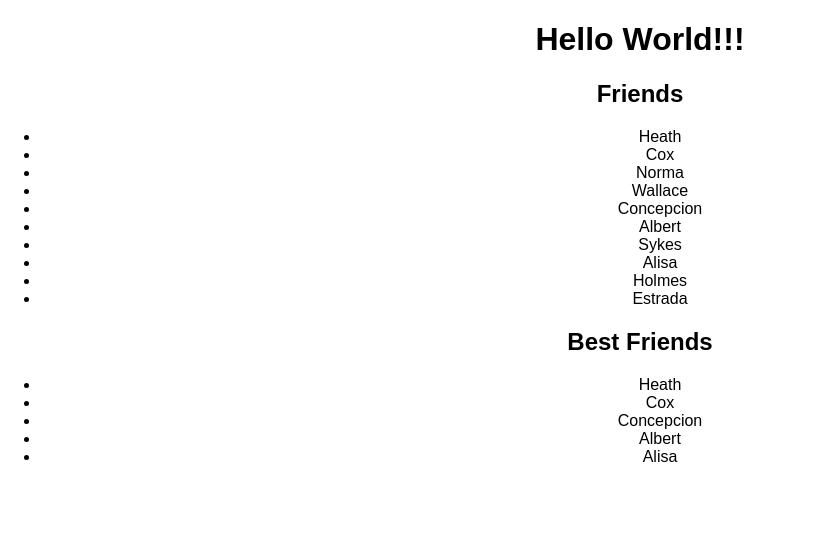
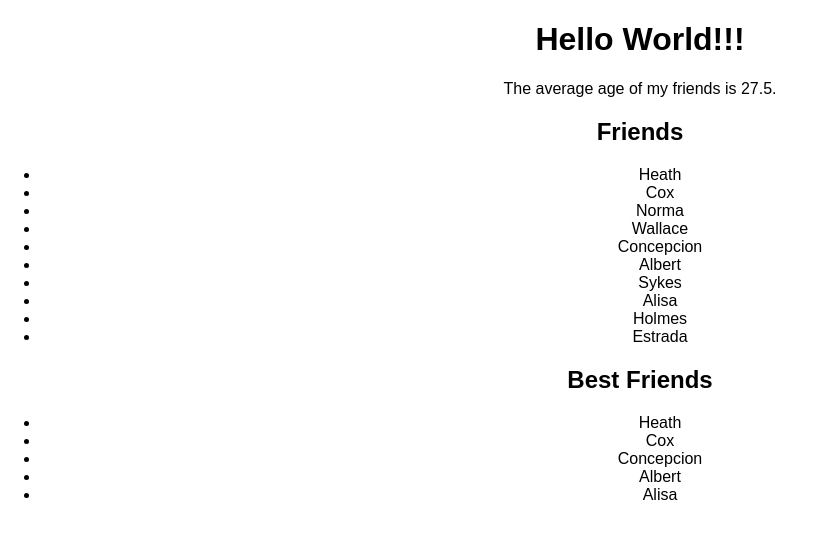
Before and after one commit to bridge-school/cohort3-react-1, a React (Create React App) app: page / in a window 1280 px wide. Shown: the top 538 px of the page, without its empty margins (0-814 px from the left). Built offline with nearby package versions, Linux system fonts and the light colour scheme.

Commit message:
Add average age of friends

```diff
--- a/src/App.js
+++ b/src/App.js
@@ -5,9 +5,17 @@ import data from './data.json';
 
 class App extends Component {
   render() {
+    const avg = data.reduce((acc, curr) => {return acc + curr.age}, 0) / data.length;
     return (
       <div className="App">
         <Header text="Hello World">!!!</Header>
+        <div>
+          <p>The average age of my friends is
+            {
+            <span> {avg}.</span>
+            }
+          </p>
+        </div>
         <div className="my-block">
           <h2>Friends</h2>
             <ul>
```
